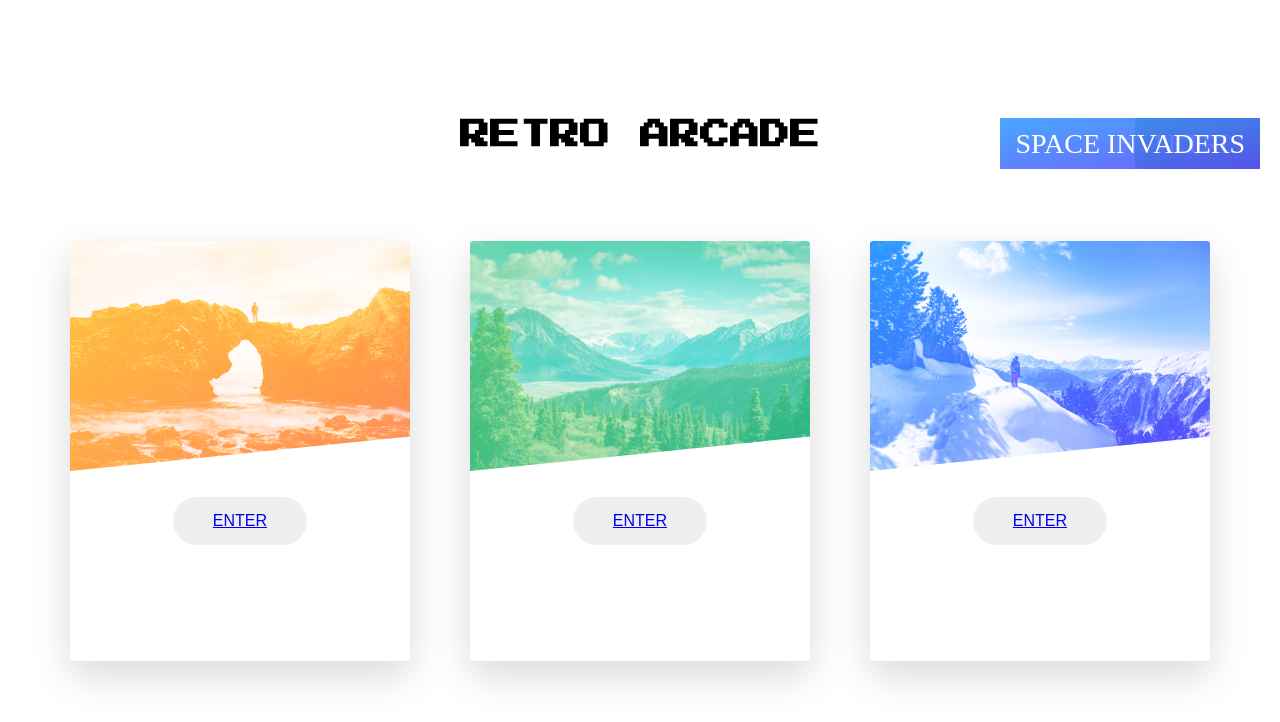
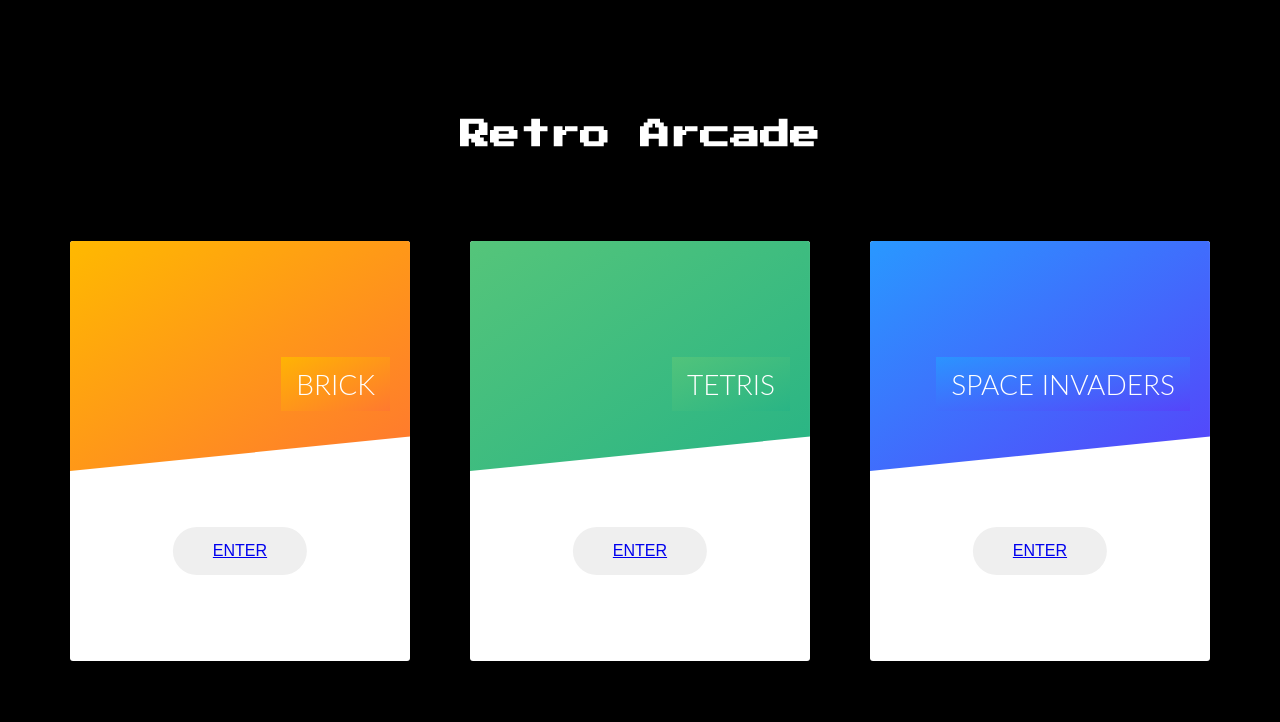
Before and after one commit to gazjosef/retro-arcade, a website: page index.html in a window 1280 px wide. Drawn offline with Linux system fonts and the light colour scheme.

Commit message:
Updated retro arcade:

```diff
--- a/scss/abstract/_typography.scss
+++ /dev/null
@@ -1,7 +0,0 @@
-.heading-primary {
-    color: black;
-    text-transform: uppercase;
-
-    backface-visibility: hidden;
-    margin-bottom: 6rem;
-}
--- a/scss/base/_base.scss
+++ b/scss/base/_base.scss
@@ -13,4 +13,5 @@
 
 body {
   box-sizing: border-box;
+  background-color: #000;
 }
--- a/scss/base/_typography.scss
+++ b/scss/base/_typography.scss
@@ -1,7 +1,7 @@
 body {
-  // font-family: 'Lato', sans-serif;
+  font-family: 'Lato', sans-serif;
   font-weight: 400;
-  // font-size: 16px;
+  font-size: 16px;
   line-height: 1.7;
   color: black;
   padding: 3rem;
--- a/scss/components/_card.scss
+++ b/scss/components/_card.scss
@@ -6,7 +6,9 @@
   // text-align: center;
   border-radius: 3px;
   overflow: hidden;
-  box-shadow: 0 1.5rem 4rem rgba(#000, .15);
+  box-shadow: 0 1.5rem 4rem rgba(#000000, .15);
+  position: relative;
+  background-color: #fff;
 
   &:hover {
     transform: translateY(-1.5rem) scale(1.03);
@@ -21,15 +23,18 @@
     clip-path: polygon(0 0, 100% 0, 100% 85%, 0 100%);
 
     &--1 {
-      background-image: linear-gradient(to right bottom, $color-secondary-light, $color-secondary-dark), url(../img/nat-5.jpg);
+      background-image: linear-gradient(to right bottom, $color-secondary-light, $color-secondary-dark),
+        //  url(../img/nat-5.jpg);
     }
 
     &--2 {
-      background-image: linear-gradient(to right bottom, $color-primary-light, $color-primary-dark), url(../img/nat-6.jpg);
+      background-image: linear-gradient(to right bottom, $color-primary-light, $color-primary-dark),
+        // url(../img/nat-6.jpg);
     }
 
     &--3 {
-      background-image: linear-gradient(to right bottom, $color-tertiary-light, $color-tertiary-dark), url(../img/nat-7.jpg);
+      background-image: linear-gradient(to right bottom, $color-tertiary-light, $color-tertiary-dark),
+      // url(../img/nat-7.jpg);
     }
   }
 
@@ -42,7 +47,7 @@
     position: absolute;
     top: 12rem;
     right: 2rem;
-    width: 100%;
+    width: 75%;
   }
 
   &__heading-span {
@@ -70,7 +75,7 @@
   }
 
   &__details {
-    padding: 5rem;
+    padding: 8rem;
     margin: auto;
     position: relative;
 
--- a/scss/layout/_header.scss
+++ b/scss/layout/_header.scss
@@ -1,4 +1,5 @@
 .header {
     font-family: 'Press Start 2P', cursive;
     font-size: 3rem;
+    color: #fff;
 }
--- a/scss/main.scss
+++ b/scss/main.scss
@@ -1,5 +1,4 @@
 @import "abstract/mixins";
-@import "abstract/typography";
 @import "abstract/variables";
 
 @import "base/base";
```
Also changed, not shown: css/style.css.
